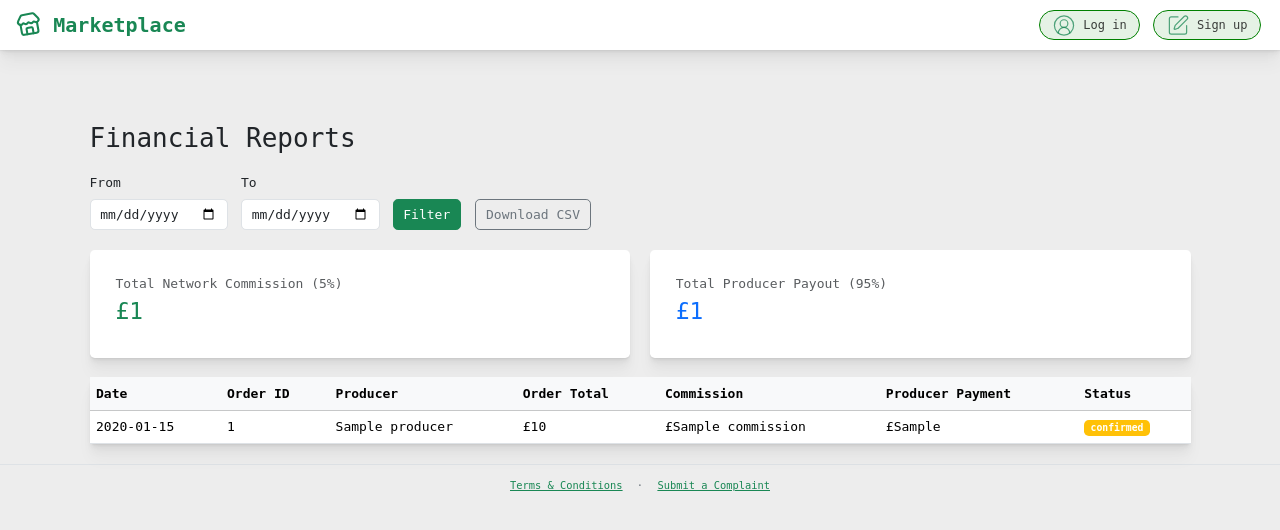
After one commit to SkProGL/marketplace, a Django app: template marketplace_platform/core/templates/finance.html in a window 1280 px wide. The commit adds this page. Shown: the top 530 px of the page. Run offline with Django 5.2, Linux system fonts and the light colour scheme; the template is opened without the code that fills it: most values are stand-ins (such as "Sample title", 1, 10 or a date in 2020).

Commit message:
Feature: Add finance page (#65)
* Added finance page

---------

Co-authored-by: Ironcloude <jaimespencer2@hotmail.co.uk>

```diff
--- a/marketplace_platform/core/templates/base.html
+++ b/marketplace_platform/core/templates/base.html
@@ -109,7 +109,13 @@
                         <a href="{% url 'orders' %}" title="Order history">
                             {% include 'includes/icons/icon_orders.html' %} Orders
                         </a>
+                    </div>
 
+                    <!-- FINANCE -->
+                    <div class="base-btn-group" id="base-finance">
+                        <a href="{% url 'finance' %}" title="Finance">
+                            Finance
+                        </a>
                     </div>
 
                     <!-- CART -->
--- /dev/null
+++ b/marketplace_platform/core/templates/finance.html
@@ -0,0 +1,81 @@
+{% extends 'base.html' %}
+{% load static %}
+
+{% block content %}
+<div class="container mt-5 pt-4">
+    <h2 class="mb-4">Financial Reports</h2>
+
+    <form method="GET" class="row g-3 mb-4 align-items-end">
+        <div class="col-auto">
+            <label for="from" class="form-label">From</label>
+            <input type="date" class="form-control" name="from" id="from" value="{{ date_from }}">
+        </div>
+        <div class="col-auto">
+            <label for="to" class="form-label">To</label>
+            <input type="date" class="form-control" name="to" id="to" value="{{ date_to }}">
+        </div>
+        <div class="col-auto">
+            <button type="submit" class="btn btn-success">Filter</button>
+            <a href="?from={{ date_from }}&to={{ date_to }}&format=csv" class="btn btn-outline-secondary ms-2">Download CSV</a>
+        </div>
+    </form>
+
+    <div class="row mb-4">
+        <div class="col-md-6">
+            <div class="card p-3 shadow-sm border-0">
+                <div class="card-body">
+                    <h6 class="text-muted">Total Network Commission (5%)</h6>
+                    <h3 class="text-success">£{{ total_network_commission }}</h3>
+                </div>
+            </div>
+        </div>
+        <div class="col-md-6">
+            <div class="card p-3 shadow-sm border-0">
+                <div class="card-body">
+                    <h6 class="text-muted">Total Producer Payout (95%)</h6>
+                    <h3 class="text-primary">£{{ total_producer_payout }}</h3>
+                </div>
+            </div>
+        </div>
+    </div>
+
+    <div class="card shadow-sm border-0">
+        <div class="table-responsive" style="  max-height: 600px;">
+            <table class="table align-middle mb-0">
+                <thead class="table-light">
+                    <tr>
+                        <th>Date</th>
+                        <th>Order ID</th>
+                        <th>Producer</th>
+                        <th>Order Total</th>
+                        <th>Commission</th>
+                        <th>Producer Payment</th>
+                        <th>Status</th>
+                    </tr>
+                </thead>
+                <tbody>
+                    {% for p in report_data %}
+                    <tr>
+                        <td>{{ p.date|date:"Y-m-d" }}</td>
+                        <td>{{ p.order_id|slice:":8" }}</td>
+                        <td>{{ p.producer }}</td>
+                        <td>£{{ p.order_total }}</td>
+                        <td>£{{ p.commission }}</td>
+                        <td>£{{ p.producer_payment }}</td>
+                        <td>
+                            <span class="badge {% if p.status == 'PROCESSED' %}bg-success{% else %}bg-warning{% endif %}">
+                                {{ p.status }}
+                            </span>
+                        </td>
+                    </tr>
+                    {% empty %}
+                    <tr>
+                        <td colspan="7" class="text-center py-4">No records found for selected period.</td>
+                    </tr>
+                    {% endfor %}
+                </tbody>
+            </table>
+        </div>
+    </div>
+</div>
+{% endblock %}
--- a/marketplace_platform/core/templates/includes/icons/icon_payment.html
+++ /dev/null
@@ -1 +0,0 @@
-<svg class="svgIcon" viewBox="0 0 576 512"><path d="M512 80c8.8 0 16 7.2 16 16v32H48V96c0-8.8 7.2-16 16-16H512zm16 144V416c0 8.8-7.2 16-16 16H64c-8.8 0-16-7.2-16-16V224H528zM64 32C28.7 32 0 60.7 0 96V416c0 35.3 28.7 64 64 64H512c35.3 0 64-28.7 64-64V96c0-35.3-28.7-64-64-64H64zm56 304c-13.3 0-24 10.7-24 24s10.7 24 24 24h48c13.3 0 24-10.7 24-24s-10.7-24-24-24H120zm128 0c-13.3 0-24 10.7-24 24s10.7 24 24 24H360c13.3 0 24-10.7 24-24s-10.7-24-24-24H248z"></path></svg>
--- a/marketplace_platform/core/urls.py
+++ b/marketplace_platform/core/urls.py
@@ -70,4 +70,5 @@ urlpatterns = [
     path('management/order/<uuid:order_id>/order_summary/', views.get_order_summary_json, name='order_summary'),
     path('management/search/', views.management_search, name='management_search'),
     path('management/order/<uuid:producer_order_id>/advance/', views.advance_order_status, name='advance_order_status'),
+    path('finance/', views.finance_view, name='finance'),
 ]
```
Also changed, not shown: marketplace_platform/core/management/commands/import_orders.py (+4 -3 lines), marketplace_platform/core/models.py (+71 -37 lines), marketplace_platform/core/views.py (+83 -0 lines), marketplace_platform/core/migrations/0001_initial.py, marketplace_platform/core/migrations/0001_tc011_stock_min_validator.py (deleted), marketplace_platform/core/migrations/0002_remove_product_stock_user_charity_status_and_more.py (deleted), marketplace_platform/core/migrations/0003_remove_product_stock_productbatch_max_order_qty_and_more.py (deleted), marketplace_platform/core/migrations/0004_remove_product_stock.py (deleted), marketplace_platform/core/migrations/0005_recipe_storage_favourites_flags.py (deleted), marketplace_platform/core/migrations/0006_complaint.py (deleted), 1 other file.
